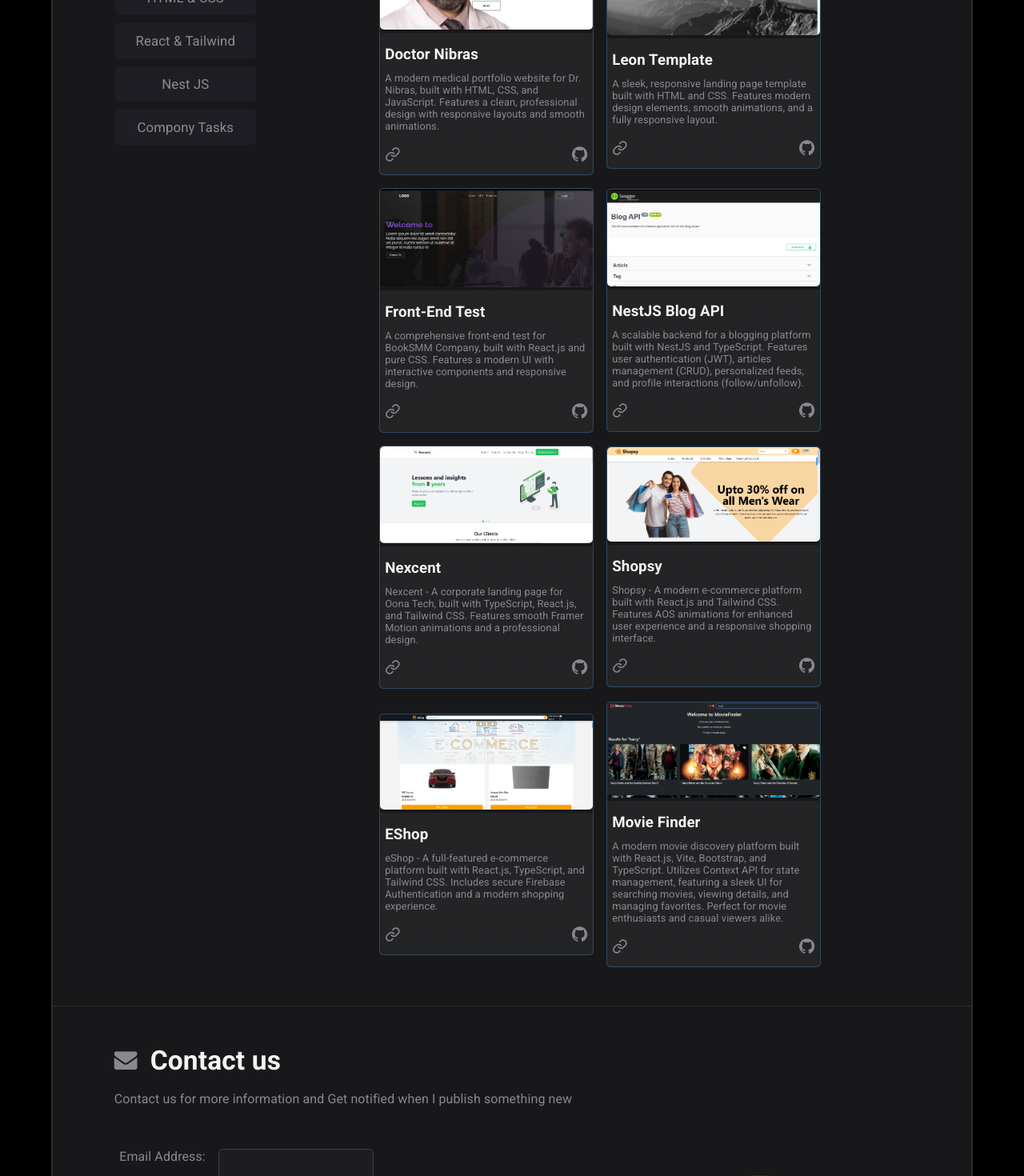
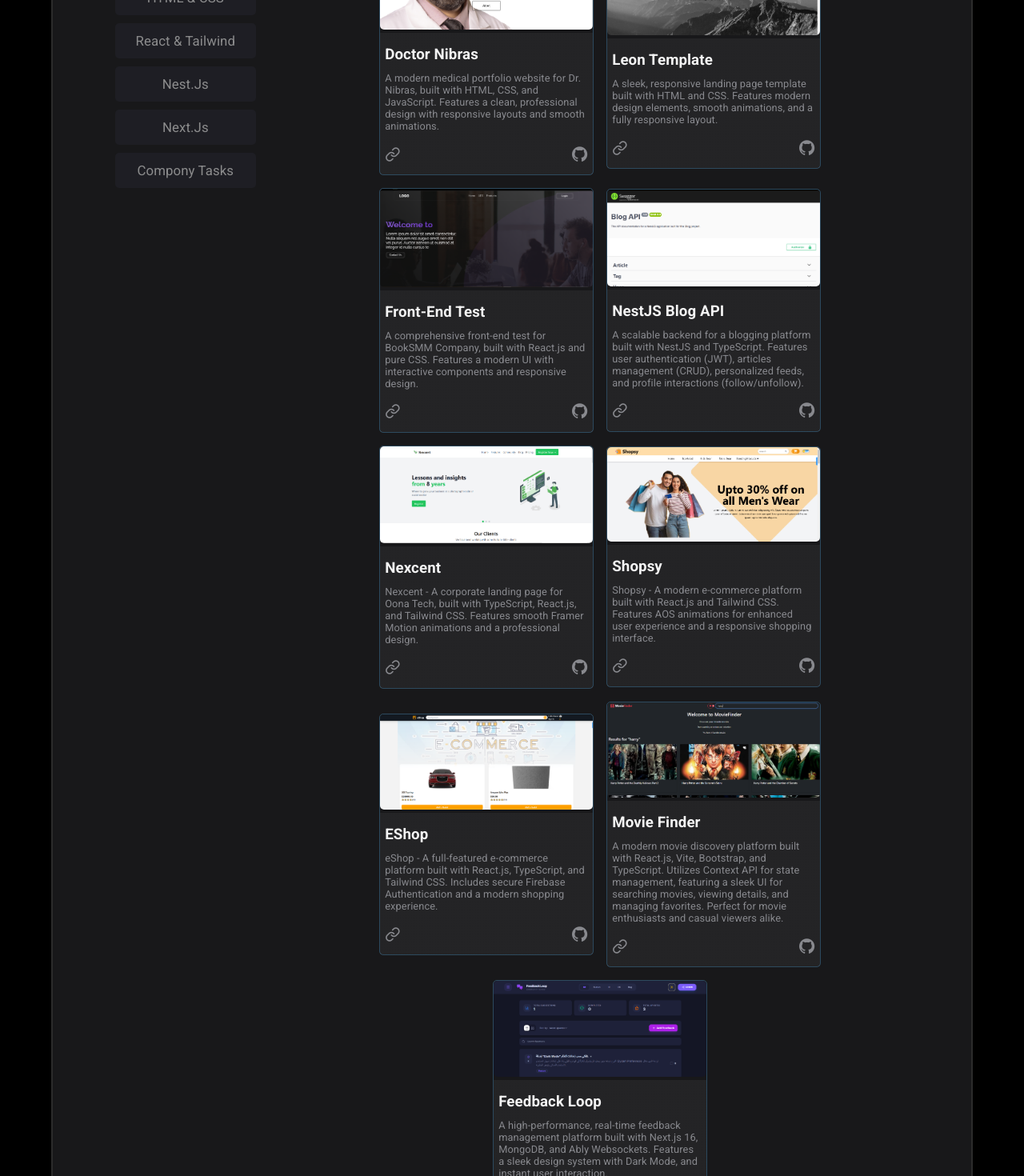
Before and after one commit to kinan-sleman/react-portfolio, a React (Vite) app: page / in a window 1280 px wide. Shown: the part 660-2130 px from the top of the page at 80% size. Built offline with nearby package versions, Linux system fonts and the light colour scheme.

Commit message:
add feedback loop project

```diff
--- a/src/components/3-main/Main.jsx
+++ b/src/components/3-main/Main.jsx
@@ -48,7 +48,13 @@ export default function Main() {
            onClick={() => handleClick("nest")}
            className={currentActive === "nest" ? "active" : null}
          >
-           Nest JS
+           Nest.js
+         </button>
+         <button
+           onClick={() => handleClick("next")}
+           className={currentActive === "next" ? "active" : null}
+         >
+           Next.js
          </button>
         <button
           onClick={() => handleClick("company_tasks")}
--- a/src/components/3-main/myProjects.js
+++ b/src/components/3-main/myProjects.js
@@ -79,6 +79,14 @@ export const myProjects = [
     githubURL: "https://github.com/kinan-sleman/movie-finder",
     link: "https://movie-finder-50.netlify.app",
   },
+  {
+    title: "Feedback Loop",
+    description: `A high-performance, real-time feedback management platform built with Next.js 16, MongoDB, and Ably Websockets. Features a sleek design system with Dark Mode, and instant user interaction.`,
+    category: ["next"],
+    imgPath: "./feedback-loop.png",
+    githubURL: "https://github.com/kinan-sleman/feedback-loop",
+    link: "https://feedback-loop-orpin.vercel.app",
+  },
   // {
   //   title: "Oona Tech Website",
   //   description: `This is the main Website for Oona Tech company that created by React.js, TypeScript, Redux Toolkit and Tailwind CSS`,
```
Also changed, not shown: public/feedback-loop.png (added).
